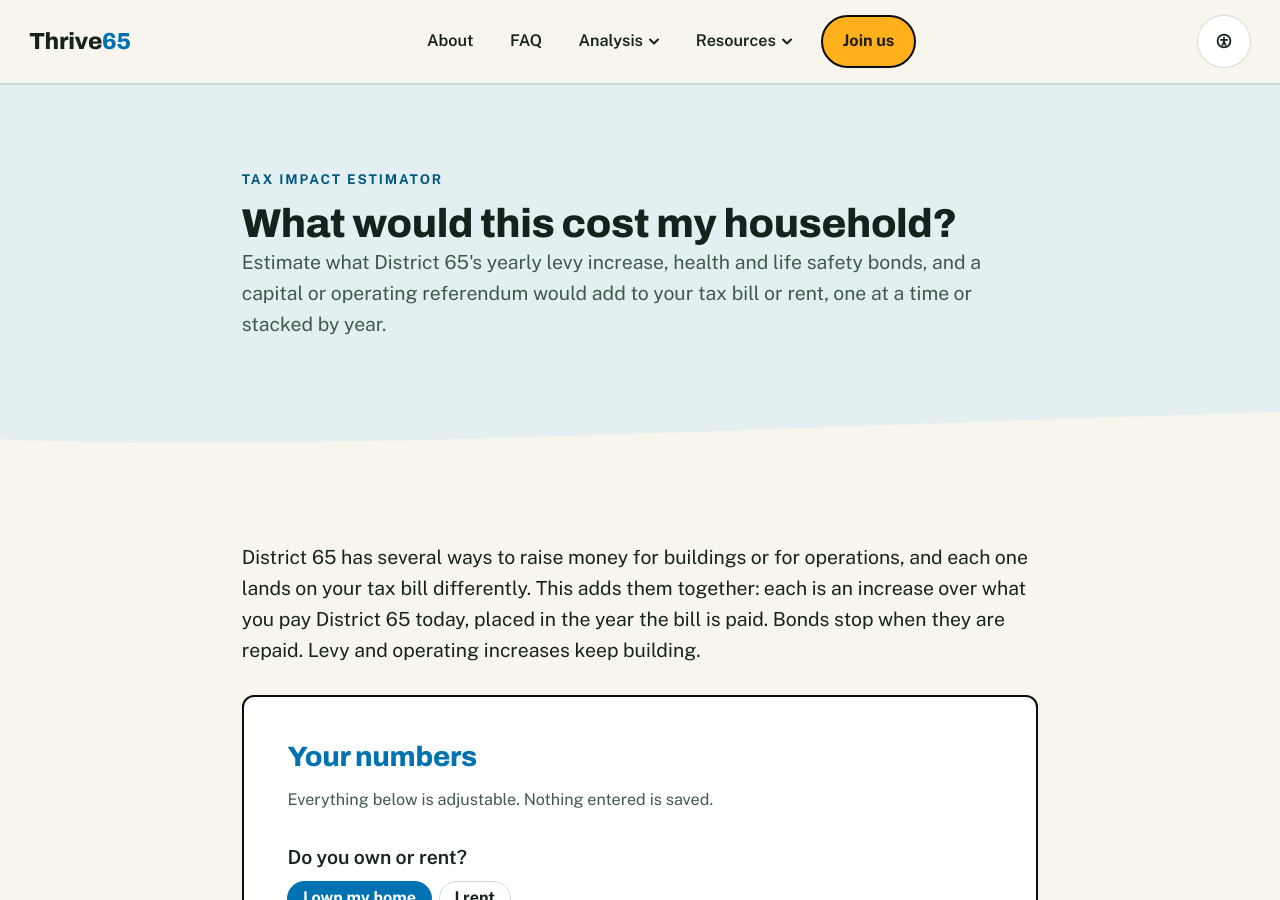
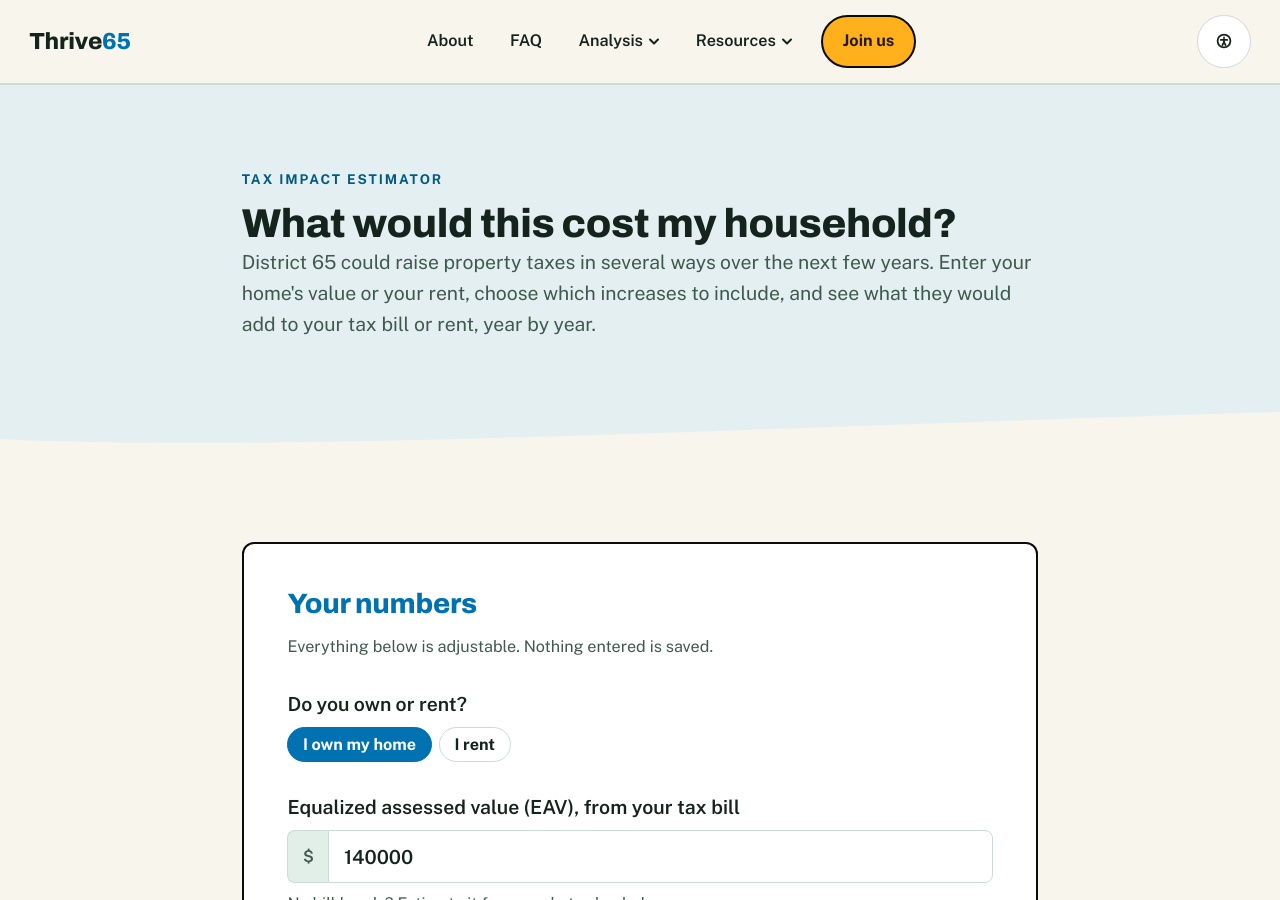
Before and after one commit to Thrive65/thrive65-site, a Jekyll site: the page built from tax-calculator.md, in a window 1280 px wide and 900 px high. Built offline with Jekyll 4.4.1, drawn with Linux system fonts in a browser that asks for light colours.

Commit message:
description, make indexable

```diff
--- a/tax-calculator.md
+++ b/tax-calculator.md
@@ -2,15 +2,8 @@
 layout: "page"
 title: "What would this cost my household?"
 eyebrow: "Tax impact estimator"
-description: "Estimate what District 65's yearly levy increase, health and life safety bonds, and a capital or operating referendum would add to your tax bill or rent, one at a time or stacked by year."
-# Test page, should be hidden from search/sitemap
-noindex: true      # emits <meta name="robots" content="noindex, follow"> (head.html)
-sitemap: false     # omitted from sitemap.xml (jekyll-sitemap)
+description: "District 65 could raise property taxes in several ways over the next few years. Enter your home's value or your rent, choose which increases to include, and see what they would add to your tax bill or rent, year by year."
 ---
-
-<p>District 65 has several ways to raise money for buildings or for operations, and each one lands on your tax
-bill differently. This adds them together: each is an increase over what you pay District 65 today, placed in the
-year the bill is paid. Bonds stop when they are repaid. Levy and operating increases keep building.</p>
 
 <!-- Two columns at --measure-wide on desktop: everything down to the sources, and the docked result beside it. -->
 <div class="dock-layout">
```
